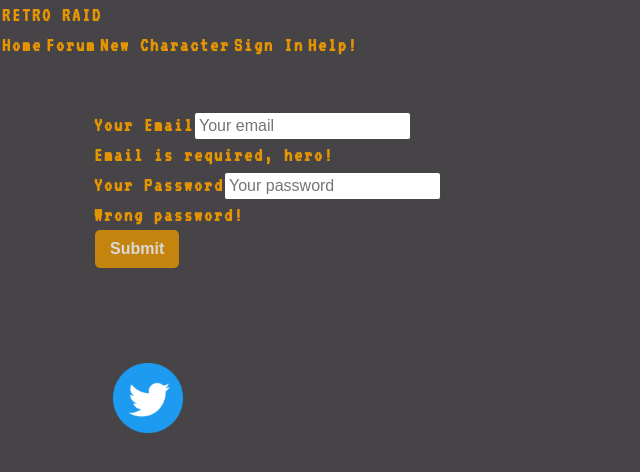
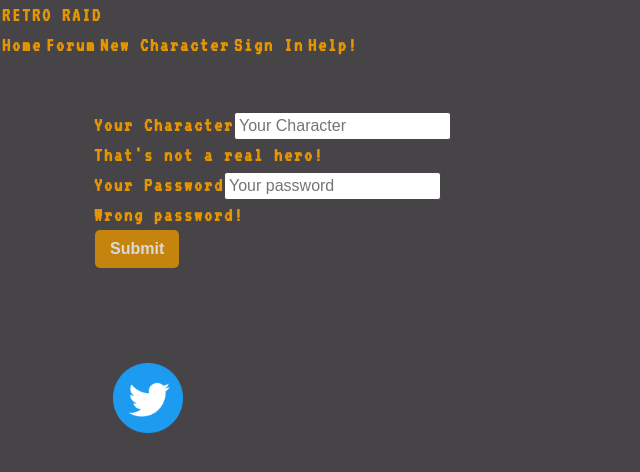
Before and after one commit to Azambik/retro-raid, a React (Create React App) app in the folder client/: page / in a window 1280 px wide. Both pictures are taken after a click on the button "Sign In". Shown: the top 472 px of the page, without its empty margins (0-640 px from the left). Built offline with nearby package versions, Linux system fonts and the light colour scheme.

Commit message:
added formik library and yup library  to replace form validation for sign in

```diff
--- a/client/src/components/Header/index.js
+++ b/client/src/components/Header/index.js
@@ -1,8 +1,8 @@
 import React, { useEffect } from 'react';
 import Navbar from 'react-bootstrap/Navbar'
 import Nav from 'react-bootstrap/Nav'
+//import RRLogo from 'assets'
 
-//import RRLogo from 'assets'
 function Header({ currentPage, setCurrentPage }) {
     const pages = [
         'Home',
--- a/client/src/components/Help/index.js
+++ b/client/src/components/Help/index.js
@@ -11,7 +11,7 @@ function Help() {
   const [errorMessage, setErrorMessage] = useState('');
   const { name, email, message } = formState;
 
-  const handleSubmit = (e) => {
+  const handleSubmit = async (e) => {
     e.preventDefault();
     if (!errorMessage) {
       console.log('Submit Form', formState);
--- a/client/src/components/Login/index.js
+++ b/client/src/components/Login/index.js
@@ -7,27 +7,25 @@ import { LOGIN_USER } from '../../utils/mutations';
 import Auth from '../../utils/auth';
 
 const LoginForm = () => {
-  const [userFormData, setUserFormData] = useState({ email: '', password: '' });
+  const [userFormData, setUserFormData] = useState({ username: '', password: '' });
   const [validated, setValidated] = useState(false);
   const [showAlert, setShowAlert] = useState(false);
   const [login] = useMutation(LOGIN_USER);
+
 
   const handleInputChange = (event) => {
     const { name, value } = event.target;
     setUserFormData({ ...userFormData, [name]: value });
   };
 
-  // Commented out until authorization is up and running--check if form has everything (as per react-bootstrap docs)
   const handleFormSubmit = async (event) => {
-    event.preventDefault();
-    setValidated(true);
-
-
     const form = event.currentTarget;
     if (form.checkValidity() === false) {
       event.preventDefault();
       event.stopPropagation();
     }
+
+    setValidated(true);
 
     try {
       const { data } = await login({
@@ -42,7 +40,6 @@ const LoginForm = () => {
 
     setUserFormData({
       username: '',
-      email: '',
       password: '',
     });
   };
@@ -53,17 +50,17 @@ const LoginForm = () => {
         <Alert dismissible onClose={() => setShowAlert(false)} show={showAlert} variant='danger'>
           Character not found!
         </Alert>
-        <Form.Group controlId="validationEmail">
-          <Form.Label htmlFor='email'>Your Email</Form.Label>
+        <Form.Group>
+          <Form.Label htmlFor='username'>Your Character</Form.Label>
           <Form.Control
             type='text'
-            placeholder='Your email'
-            name='email'
+            placeholder='Your Character'
+            name='username'
             onChange={handleInputChange}
-            value={userFormData.email}
+            value={userFormData.username}
             required
           />
-          <Form.Control.Feedback type='invalid'>Email is required, hero!</Form.Control.Feedback>
+          <Form.Control.Feedback type='invalid'>That's not a real hero!</Form.Control.Feedback>
         </Form.Group>
 
         <Form.Group>
--- a/client/src/components/Signup/index.js
+++ b/client/src/components/Signup/index.js
@@ -19,7 +19,6 @@ const Signup = () => {
     setUserFormData({ ...userFormData, [name]: value });
   };
 
-// commented out until we can add authorization
 
   const handleFormSubmit = async (event) => {
     event.preventDefault();
--- a/client/src/utils/mutations.js
+++ b/client/src/utils/mutations.js
@@ -1,8 +1,8 @@
 import gql from 'graphql-tag';
 
 export const LOGIN_USER = gql`
-    mutation login($email: String!, $password: String!) {
-        login(email: $email, password: $password) {
+    mutation login($username: String!, $password: String!) {
+        login(username: $username, password: $password) {
         token
         user {
             _id
```
Also changed, not shown: client/package.json (+5 -3 lines), 1 other file (tests, documents, lock files or other folders).
